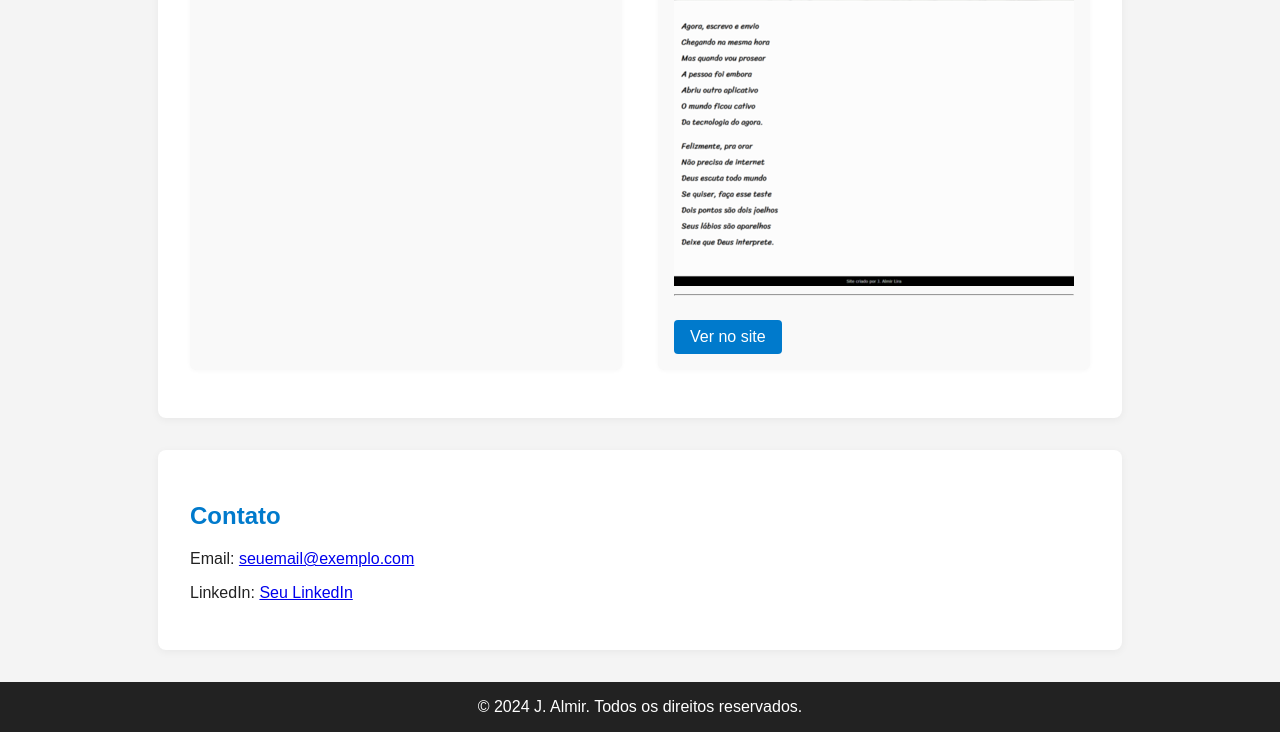
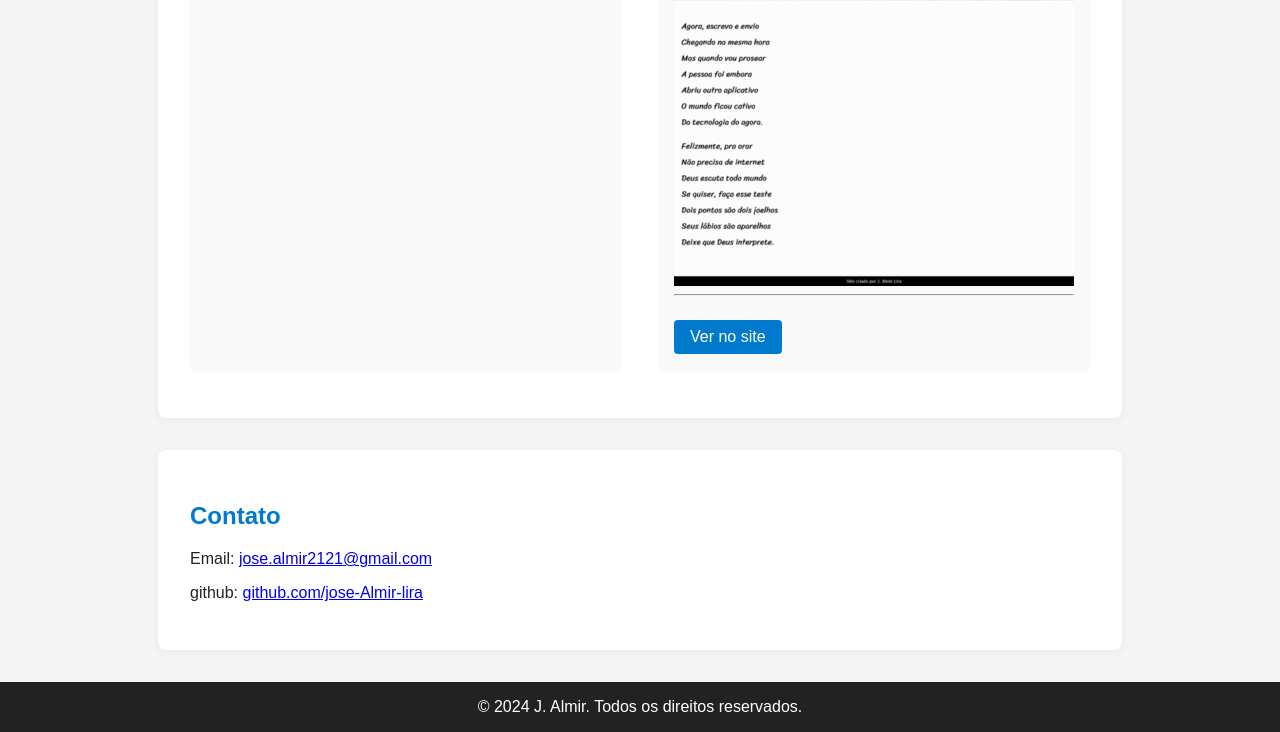
Before and after one commit to jose-Almir-lira/J.Almir, a plain HTML site: page index.html in a window 1280 px wide. Shown: the part 2443-3175 px from the top of the page. Drawn offline with Linux system fonts and the light colour scheme.

Commit message:
Update index.html
alteração de contato

```diff
--- a/index.html
+++ b/index.html
@@ -71,8 +71,8 @@
     </section>
     <section id="contato">
         <h2>Contato</h2>
-        <p>Email: <a href="mailto:seuemail@exemplo.com">seuemail@exemplo.com</a></p>
-        <p>LinkedIn: <a href="#" target="_blank">Seu LinkedIn</a></p>
+        <p>Email: <a href="mailto:jose.almir2121@gmail.com">jose.almir2121@gmail.com</a></p>
+        <p>github: <a href="https://github.com/jose-Almir-lira" target="_blank">github.com/jose-Almir-lira</a></p>
     </section>
     <footer>
         &copy; 2024 J. Almir. Todos os direitos reservados.
```
